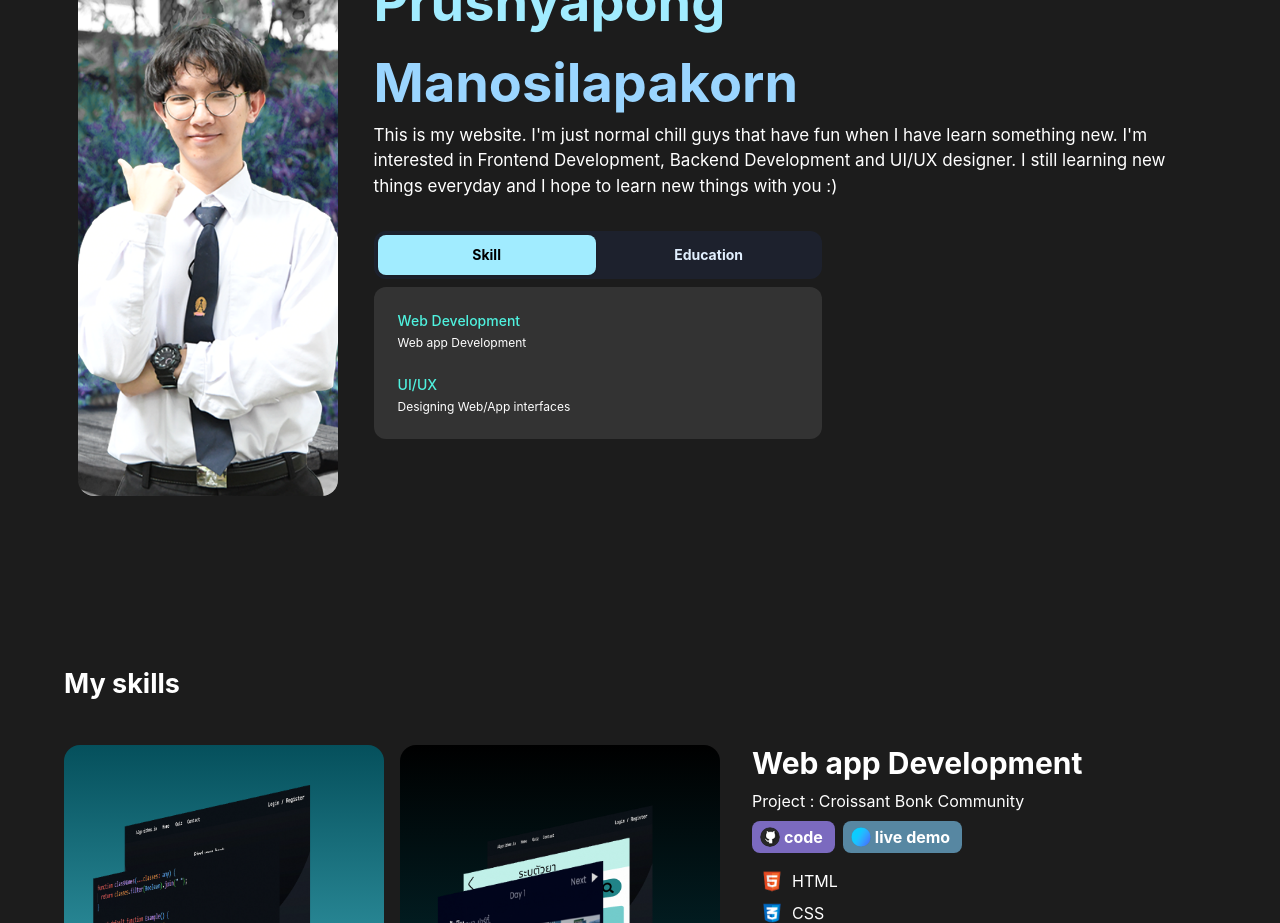
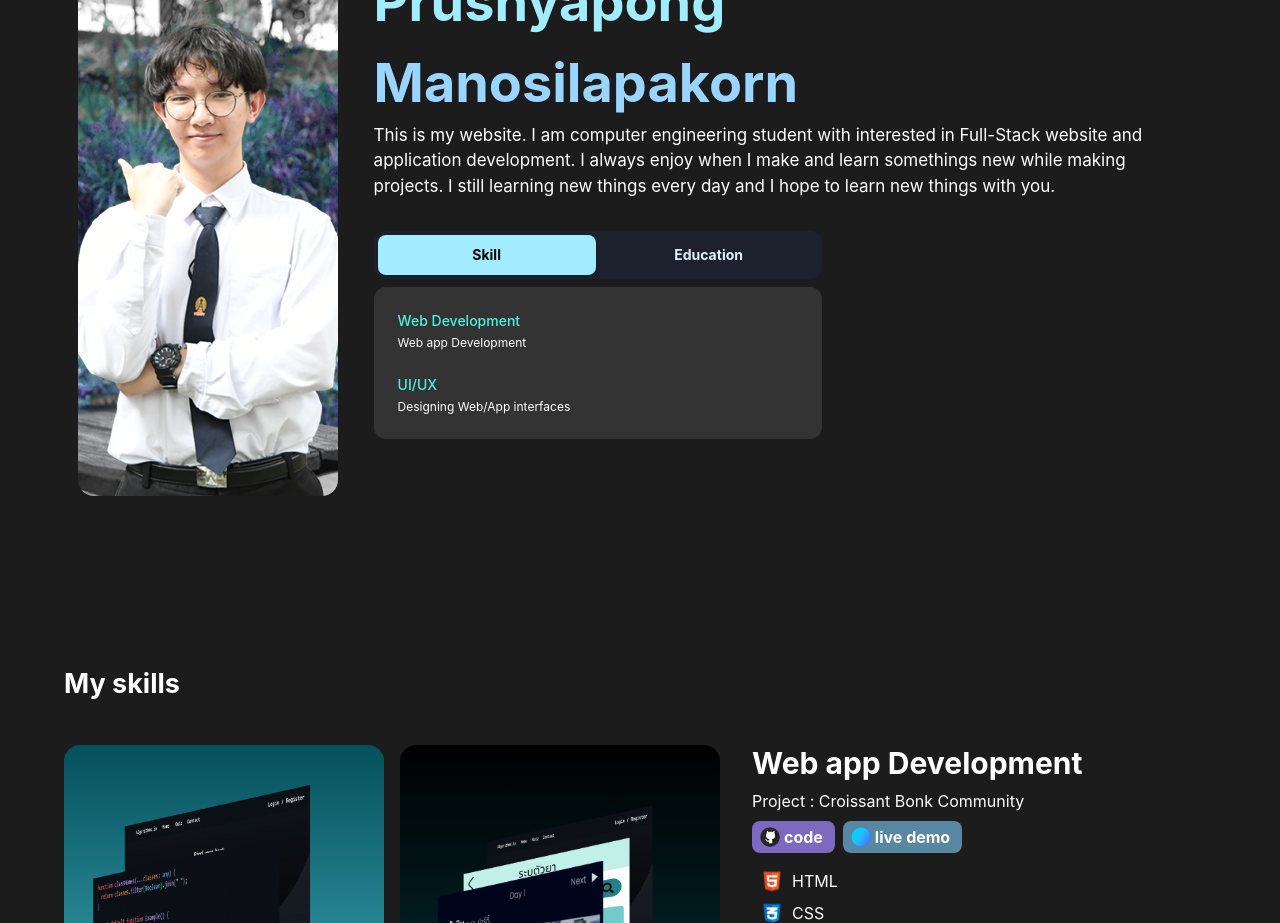
Before and after one commit to Chokdee-Sigazen/Portfolio, a React (Vite) app: page / in a window 1280 px wide. Shown: the part 1000-1923 px from the top of the page. Built offline with nearby package versions, Linux system fonts and the light colour scheme.

Commit message:
Update AboutMe.tsx

```diff
--- a/src/compponent/AboutMe.tsx
+++ b/src/compponent/AboutMe.tsx
@@ -37,11 +37,10 @@ const AboutMe = ({
                 Manosilapakorn
               </div>
               <div className=" font-normal text-[17px]">
-                This is my website. I'm just normal chill guys that have fun
-                when I have learn something new. I'm interested in Frontend
-                Development, Backend Development and UI/UX designer. I still
-                learning new things everyday and I hope to learn new things with
-                you :)
+                This is my website. I am computer engineering student with interested in Full-Stack website and
+application development. I always enjoy when I make and learn somethings new
+while making projects. I still learning new things every day and I hope to learn
+new things with you.
               </div>
               <Tab_Profile
                 stateWeb={stateWeb}
```
